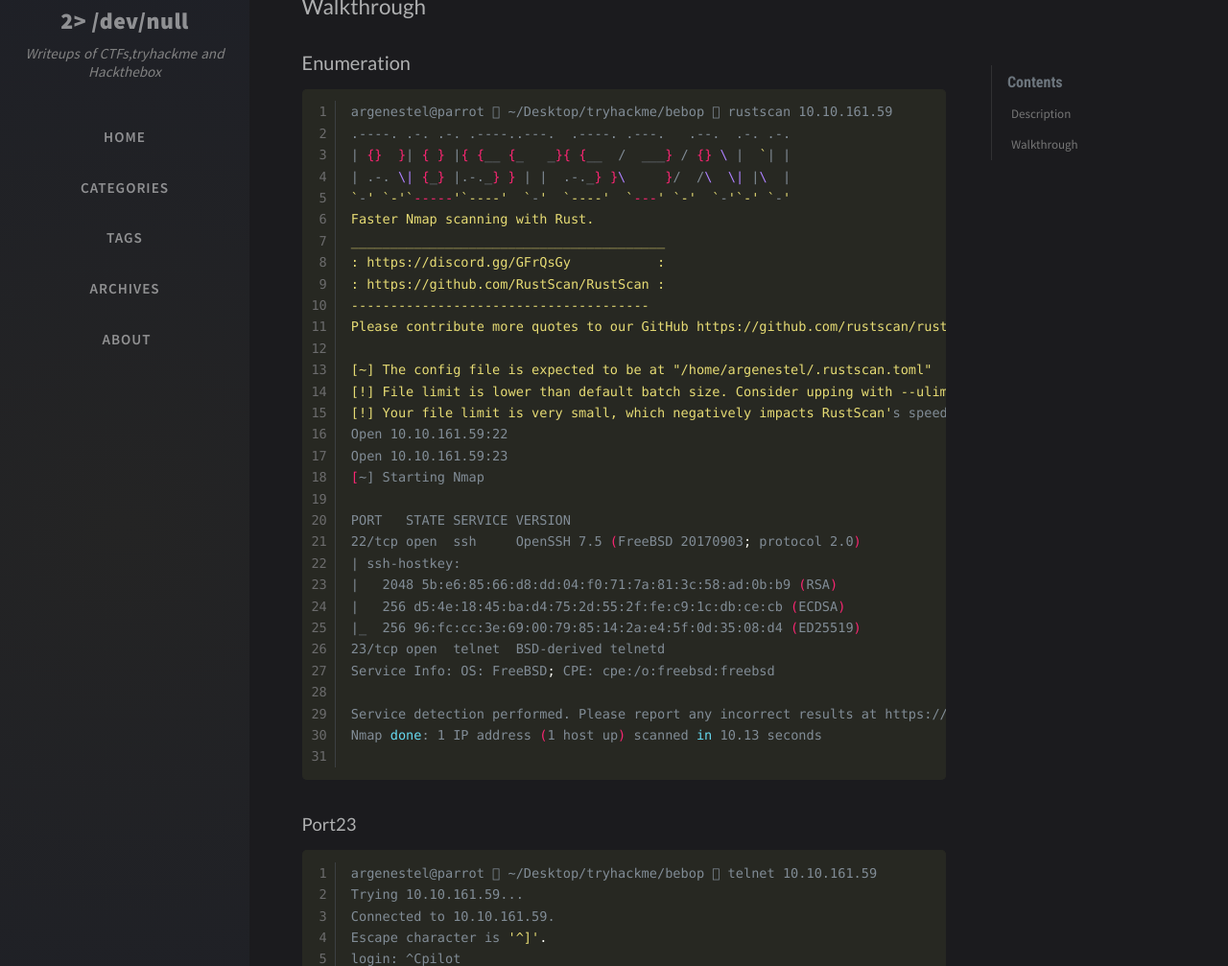
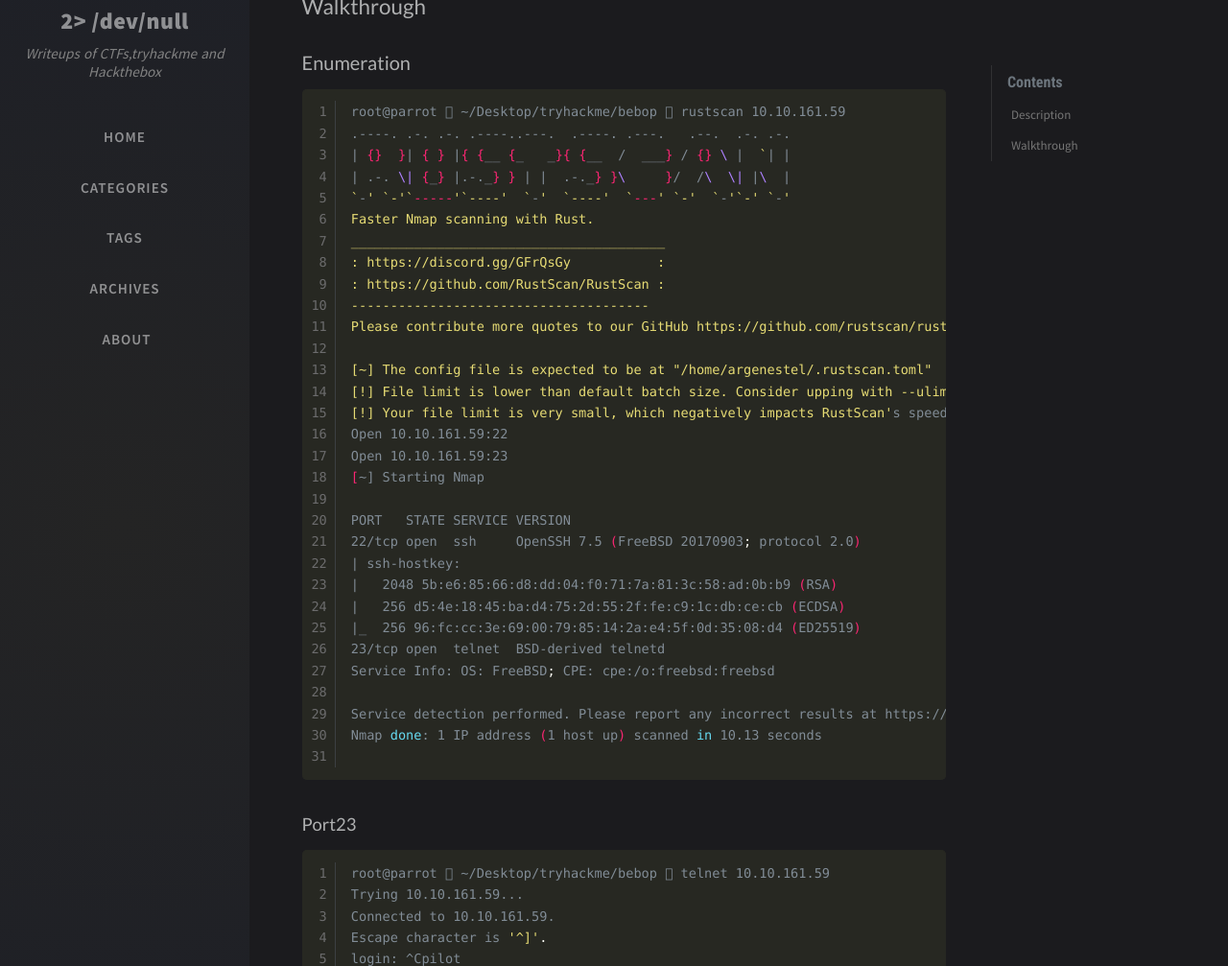
Before and after one commit to darksec1337/darksec1337.github.io, a Jekyll site: the page built from _posts/2020-10-15-Bebop-Writeup.md, in a window 1280 px wide and 1400 px high, scrolled down 432 px. Shown: the part 152-1159 px from the top of the window at 96% size. Built offline with Jekyll 4.4.1, drawn with Linux system fonts in a browser that asks for light colours; nearby versions of some CDN libraries; comment, search, counter and statistics services are not loaded.

Commit message:
Update 2020-10-15-Bebop-Writeup.md

````diff
--- a/_posts/2020-10-15-Bebop-Writeup.md
+++ b/_posts/2020-10-15-Bebop-Writeup.md
@@ -24,7 +24,7 @@ Room Link <https://tryhackme.com/room/bebop>
 ### Enumeration
 
 ```bash
-argenestel@parrot  ~/Desktop/tryhackme/bebop  rustscan 10.10.161.59
+root@parrot  ~/Desktop/tryhackme/bebop  rustscan 10.10.161.59
 .----. .-. .-. .----..---.  .----. .---.   .--.  .-. .-.
 | {}  }| { } |{ {__ {_   _}{ {__  /  ___} / {} \ |  `| |
 | .-. \| {_} |.-._} } | |  .-._} }\     }/  /\  \| |\  |
@@ -60,7 +60,7 @@ Nmap done: 1 IP address (1 host up) scanned in 10.13 seconds
 #### Port23
 
 ```bash
-argenestel@parrot  ~/Desktop/tryhackme/bebop  telnet 10.10.161.59
+root@parrot  ~/Desktop/tryhackme/bebop  telnet 10.10.161.59
 Trying 10.10.161.59...
 Connected to 10.10.161.59.
 Escape character is '^]'.
````
